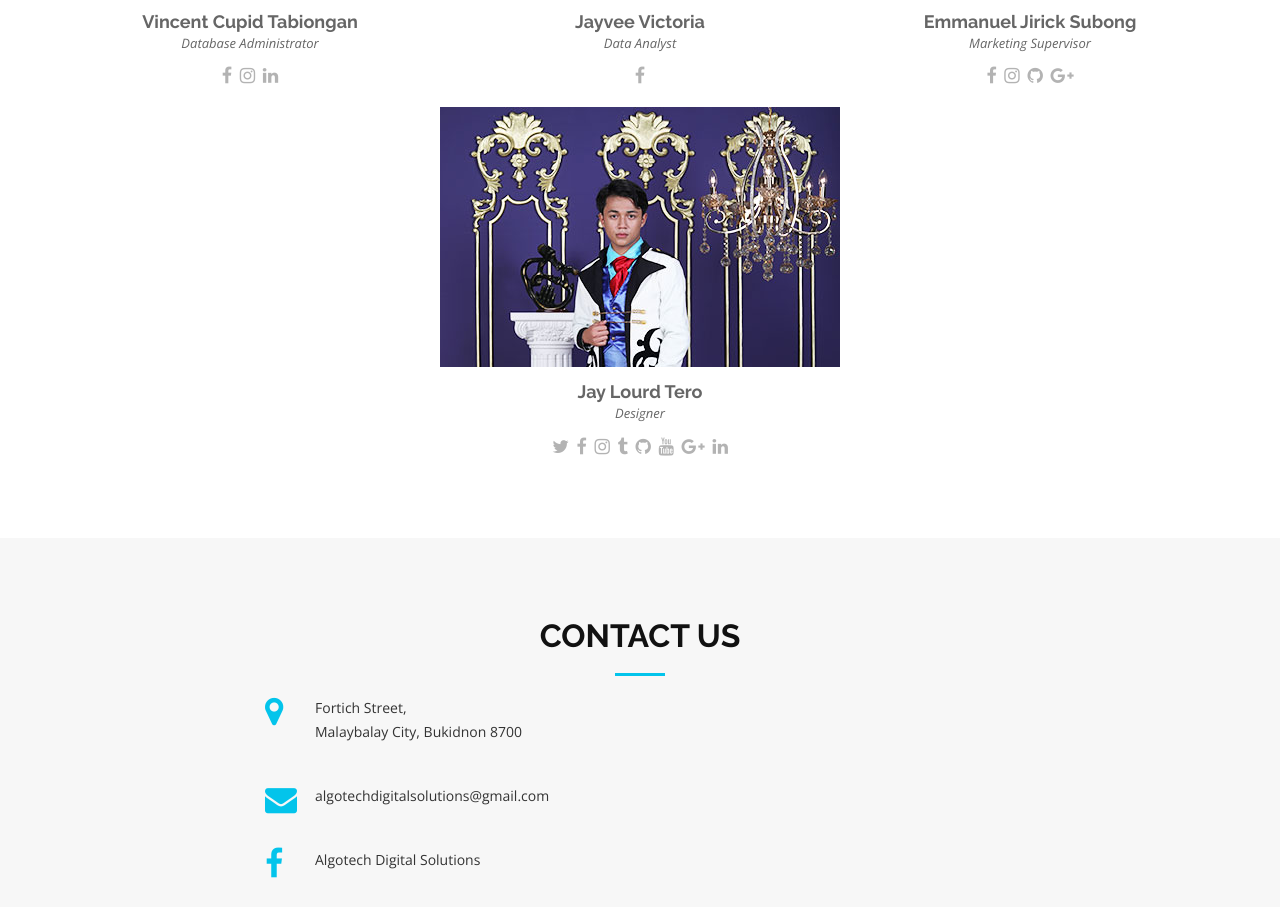
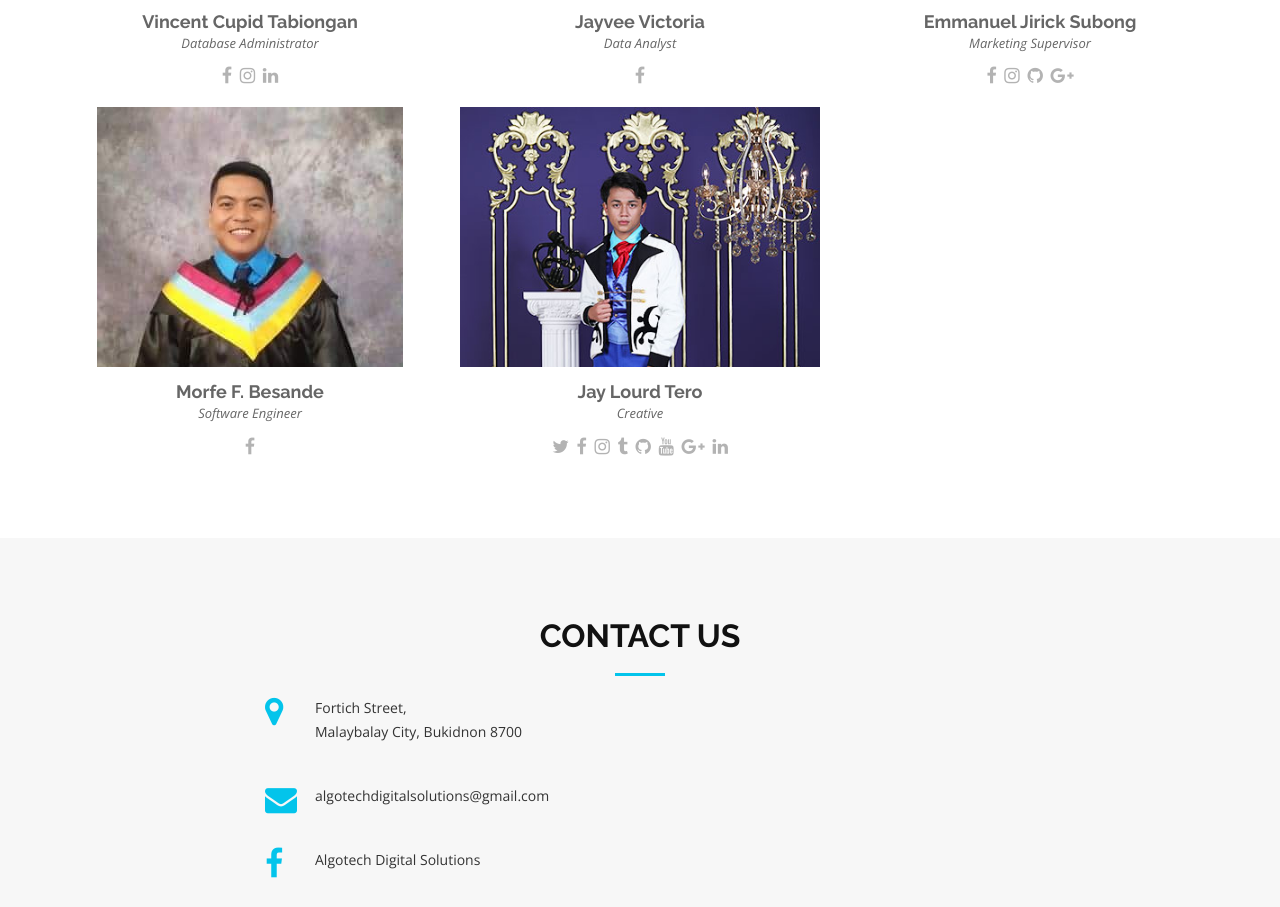
Before and after one commit to algotechdigitalsolutions/algotechdigitalsolutions.github.io, a plain HTML site: page index.html in a window 1280 px wide. Shown: the part 4445-5352 px from the top of the page. Drawn offline with nearby package versions, Linux system fonts and the light colour scheme.

Commit message:
added morfe

```diff
--- a/index.html
+++ b/index.html
@@ -322,11 +322,22 @@
           </div>
         </div>
 
-          <div class="col-md-12">
+        <div class="col-md-4">
+            <div class="member">
+              <div class="pic"><img src="img/morfe.jpg" alt="Jay Lourd Tero"></div>
+              <h4>Morfe F. Besande</h4>
+              <span>Software Engineer</span>
+              <div class="social">
+                <a href="https://web.facebook.com/morfe.morfox" target="_blank"><i class="fa fa-facebook" target="_blank"></i></a>
+              </div>
+            </div>
+          </div>
+
+          <div class="col-md-4">
           <div class="member">
             <div class="pic"><img src="img/A-jay.jpg" alt="Jay Lourd Tero"></div>
             <h4>Jay Lourd Tero</h4>
-            <span>Designer</span>
+            <span>Creative</span>
             <div class="social">
               <a href="https://twitter.com/iamjayeel" target="_blank"><i class="fa fa-twitter"></i></a>
               <a href="https://www.facebook.com/iamjayeel" target="_blank"><i class="fa fa-facebook" target="_blank"></i></a>
```
Also changed, not shown: img/morfe.jpg (added).
